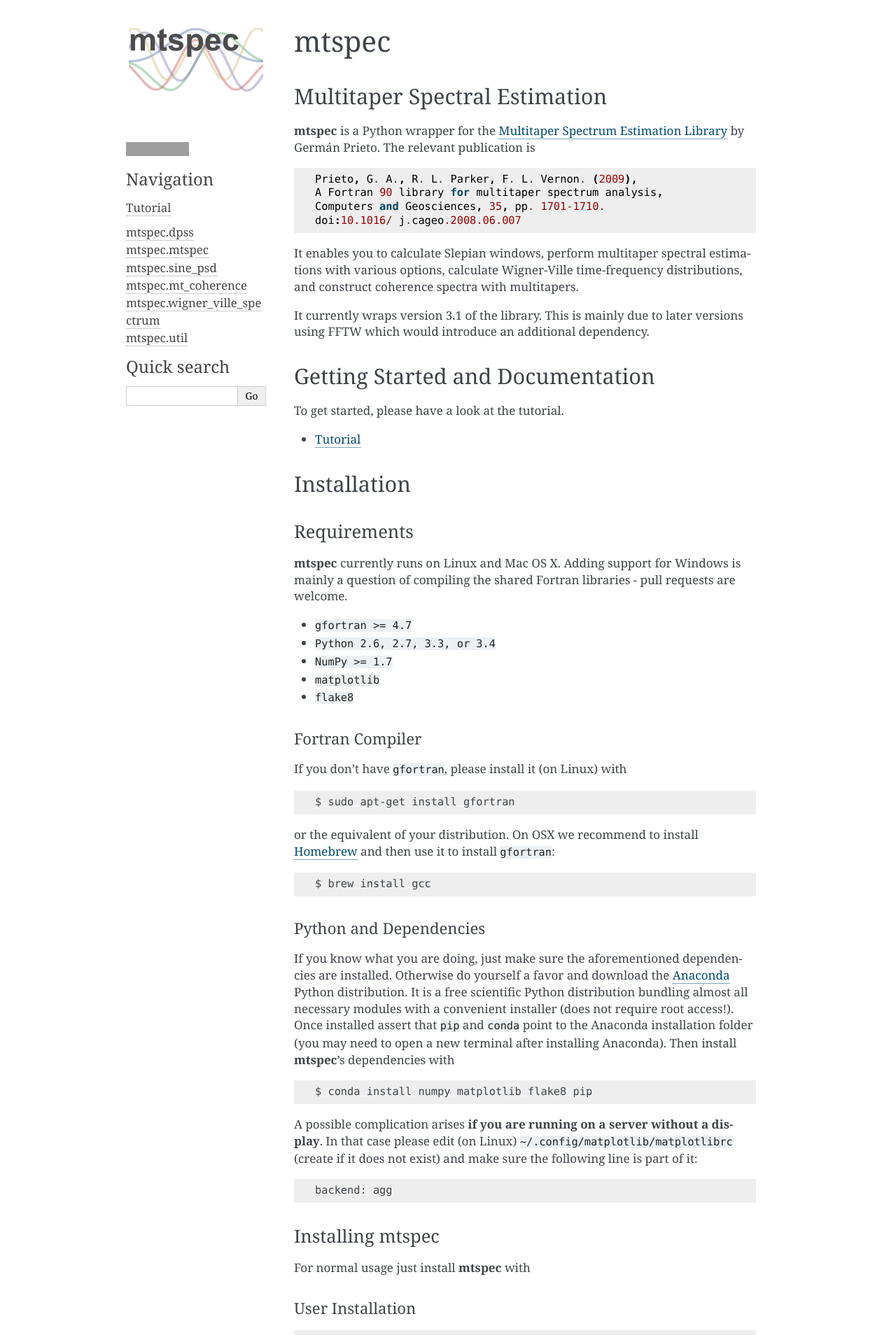
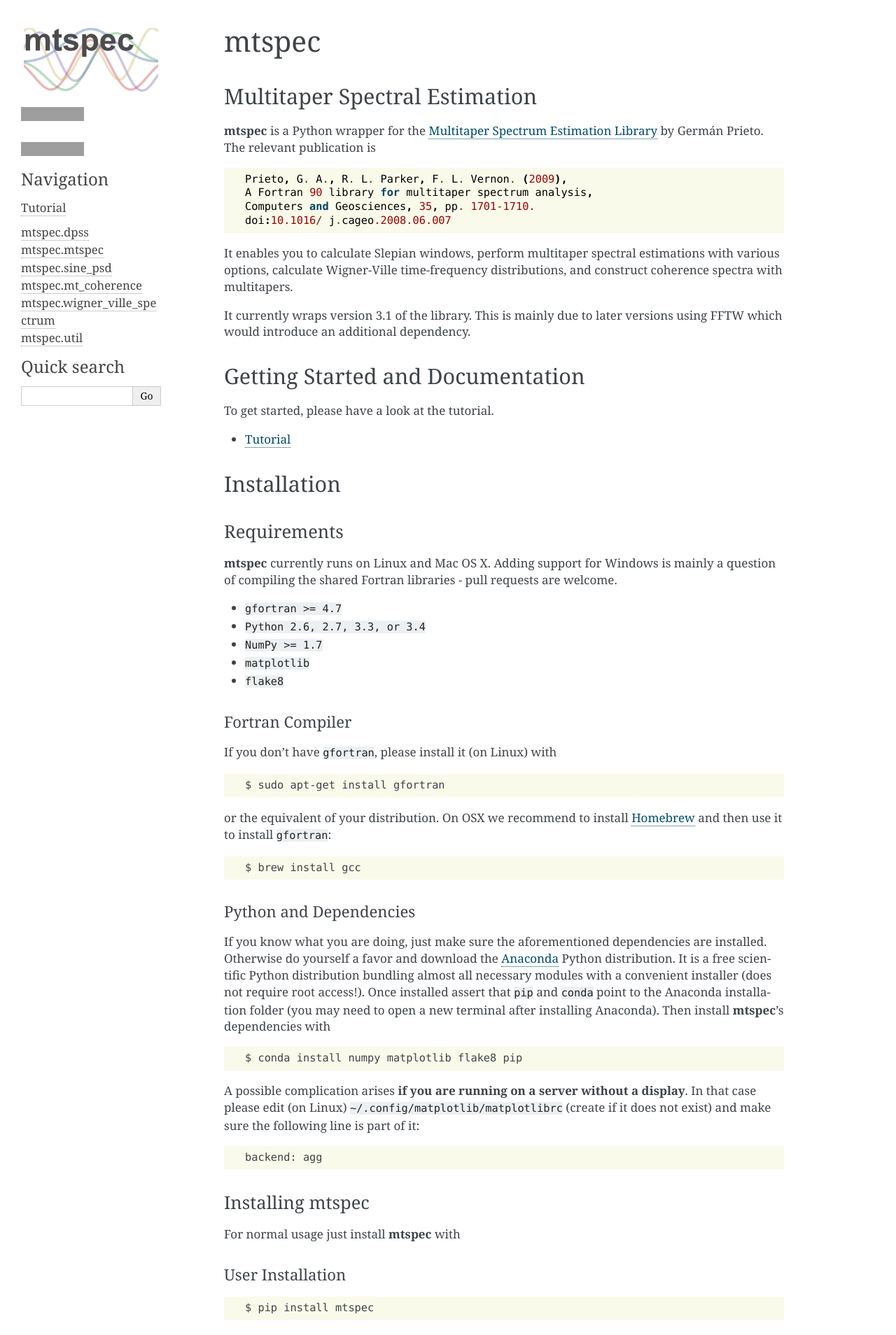
Before and after one commit to krischer/mtspec, a Sphinx documentation site: the page built from doc/index.rst, in a window 1280 px wide. Shown: the top 1908 px of the page at 70% size. Built offline with Sphinx 7.4.7, drawn with Linux system fonts in a browser that asks for light colours; grey boxes are pictures that could not be loaded.

Commit message:
Adjusting layout and polish doc theme.

```diff
--- /dev/null
+++ b/doc/_static/custom.css
@@ -0,0 +1,32 @@
+div.document {
+    width: 1240px;
+}
+
+div.bodywrapper {
+    margin: 0px 0px 0px 270px;
+}
+
+dl.function {
+    padding-top: 18px;
+}
+
+dt {
+    margin-left: -30px;
+    padding-left: 30px;
+    padding-right: 30px;
+    padding-top: 5px;
+    padding-bottom: 5px;
+    background-color: #eeeeee;
+    border: 1px solid #cccccc;
+}
+
+dd div.admonition {
+    margin-left: -30px;
+    padding-left: 30px;
+}
+
+dl pre{
+    margin-left: -30px;
+    padding-left: 30px;
+    border: 1px solid #CCC;
+}
--- /dev/null
+++ b/doc/_templates/layout.html
@@ -0,0 +1,5 @@
+{%- extends "alabaster/layout.html" %}
+{%- block extrahead %}
+    {{ super() }}
+    <link rel="stylesheet" href="_static/custom.css" type="text/css" />
+{% endblock %}
--- a/doc/conf.py
+++ b/doc/conf.py
@@ -42,7 +42,9 @@
     'github_user': 'krischer',
     'github_repo': 'mtspec',
     'github_button': True,
-    'travis_button': True
+    'travis_button': True,
+    'note_bg': "#fafaea",
+    'pre_bg': "#fafaea"
 }
 html_sidebars = {
     '**': [
@@ -52,7 +54,7 @@
 
 
 # Add any paths that contain templates here, relative to this directory.
-#templates_path = ['_templates']
+templates_path = ['_templates']
 
 # The suffix of source filenames.
 source_suffix = '.rst'
```
Also changed, not shown: 1 other file.
